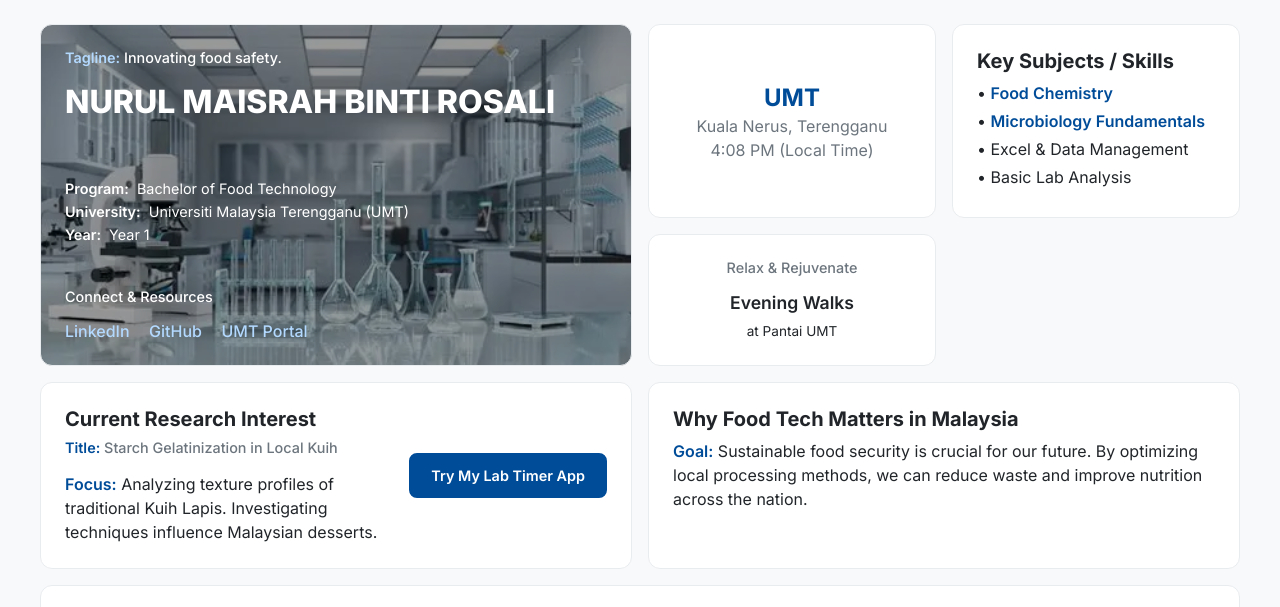
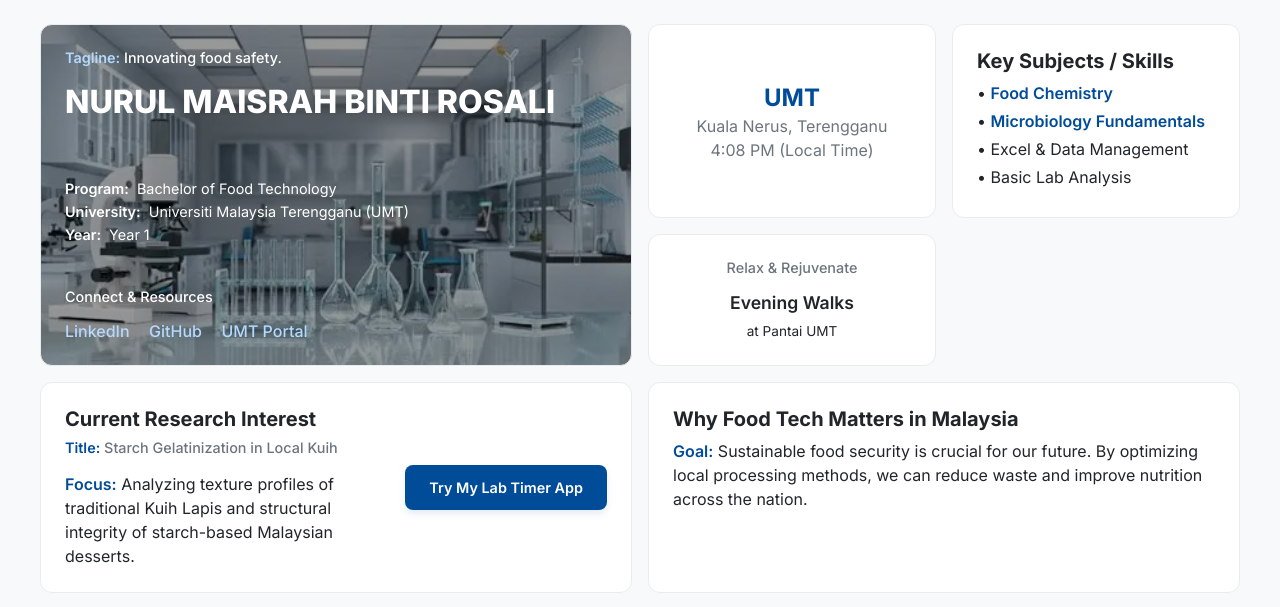
Before and after one commit to s81492/S81492.github.io, a plain HTML site: page index.html in a window 1280 px wide. Shown: the top 607 px of the page. Drawn offline with Linux system fonts and the light colour scheme.

Commit message:
added link to my timer app

```diff
--- a/index.html
+++ b/index.html
@@ -191,35 +191,33 @@
             color: var(--color-text-primary);
         }
 
-        /* Card 4 (Case Study/Lab) - Redesigned with 2 Columns */
+        /* UPDATED: Card 4 (Case Study/Lab) - 2 Column Layout */
         .card-case-study {
             grid-column: span 2;
             grid-row: 3 / span 1;
             display: grid;
             grid-template-columns: 1fr auto;
-            gap: 20px;
             align-items: center;
+            gap: 24px;
         }
 
-        .lab-app-button {
-            display: inline-block;
+        .lab-btn {
             background-color: var(--color-accent);
-            color: white;
-            padding: 12px 20px;
+            color: #FFFFFF !important;
+            text-decoration: none;
+            padding: 14px 24px;
             border-radius: 8px;
-            text-decoration: none;
             font-weight: 600;
             font-size: 0.9rem;
             transition: all 0.3s ease;
-            white-space: nowrap;
-            border: 2px solid var(--color-accent);
+            text-align: center;
+            box-shadow: 0 4px 6px rgba(0, 76, 153, 0.1);
         }
 
-        .lab-app-button:hover {
-            background-color: transparent;
-            color: var(--color-accent);
+        .lab-btn:hover {
+            background-color: #003366;
             transform: translateY(-2px);
-            box-shadow: 0 4px 12px rgba(0, 76, 153, 0.2);
+            box-shadow: 0 6px 12px rgba(0, 76, 153, 0.2);
         }
 
         .card-reflection {
@@ -256,11 +254,6 @@
 
             .card-case-study {
                 grid-template-columns: 1fr;
-            }
-
-            .lab-app-button {
-                width: 100%;
-                text-align: center;
             }
 
             .profile-name {
@@ -318,17 +311,14 @@
         </div>
 
         <div class="bento-card card-case-study">
-            <div class="case-study-content">
+            <div>
                 <h3 class="card-title">Current Research Interest</h3>
                 <p class="card-subtitle"><span class="accent-text">Title:</span> Starch Gelatinization in Local Kuih</p>
                 <p class="card-content-text">
-                    <strong class="accent-text">Focus:</strong> Analyzing texture profiles of traditional Kuih Lapis.
-                    Investigating techniques influence Malaysian desserts.
+                    <strong class="accent-text">Focus:</strong> Analyzing texture profiles of traditional Kuih Lapis and structural integrity of starch-based Malaysian desserts.
                 </p>
             </div>
-            <div class="case-study-action">
-                <a href="https://example.com/lab-timer" class="lab-app-button">Try My Lab Timer App</a>
-            </div>
+            <a href="https://s81492.github.io/lab-timer-app/app.html" target="_blank" class="lab-btn">Try My Lab Timer App</a>
         </div>
 
         <div class="bento-card card-reflection">
```
